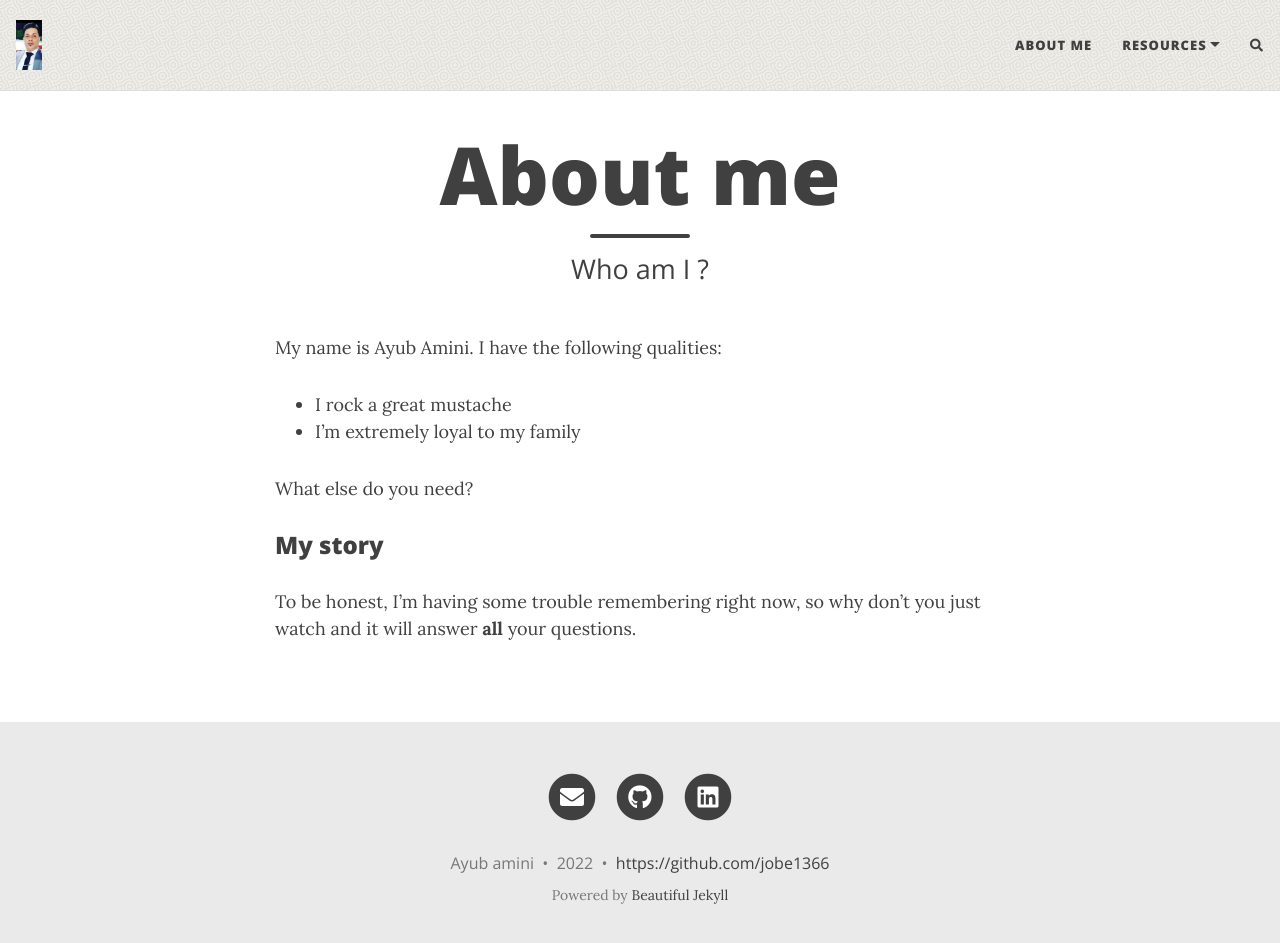
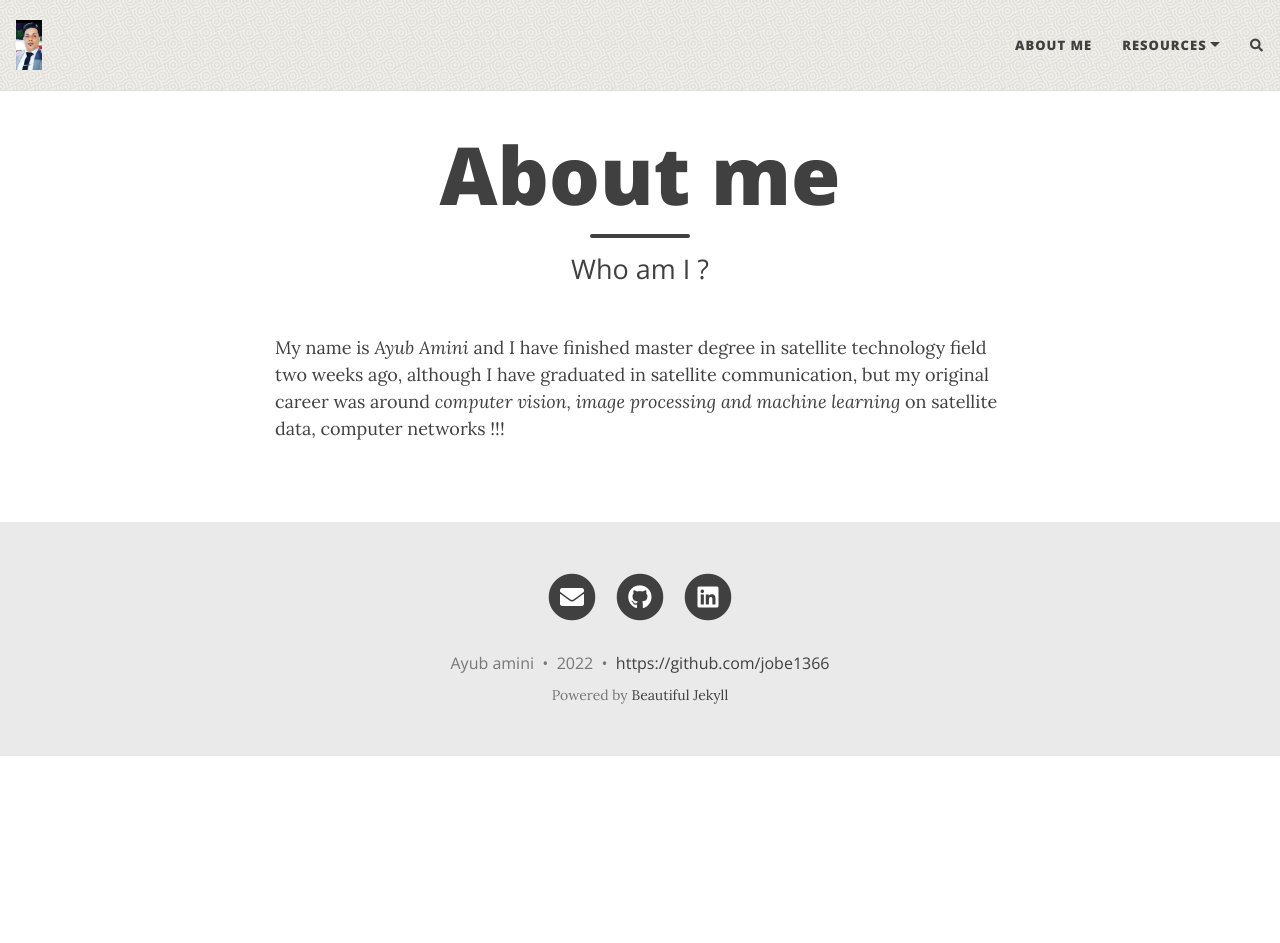
Before and after one commit to jobe1366/AYUB_AMINI.github.io, a Jekyll site: the page built from aboutme.md, in a window 1280 px wide and 956 px high. Shown: the top 943 px of the window. Built offline with Jekyll 4.4.1, drawn with Linux system fonts in a browser that asks for light colours; nearby versions of some CDN libraries; comment, search, counter and statistics services are not loaded.

Commit message:
Update aboutme.md

```diff
--- a/aboutme.md
+++ b/aboutme.md
@@ -4,13 +4,4 @@ title: About me
 subtitle: Who am I ?
 ---
 
-My name is Ayub Amini. I have the following qualities:
-
-- I rock a great mustache
-- I'm extremely loyal to my family
-
-What else do you need?
-
-### My story
-
-To be honest, I'm having some trouble remembering right now, so why don't you just watch and it will answer **all** your questions.
+My name is *Ayub Amini* and I have finished master degree in satellite technology field two weeks ago, although I have graduated in satellite communication, but my original career was around *computer vision, image processing and machine learning* on satellite data, computer networks !!!
```
